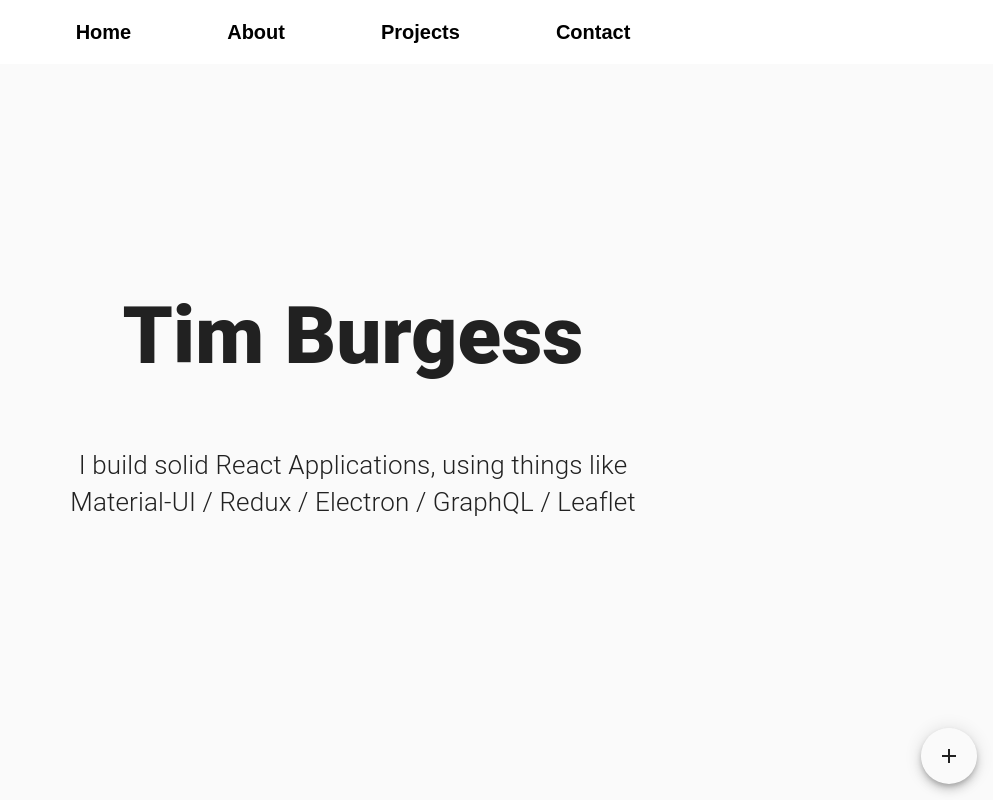
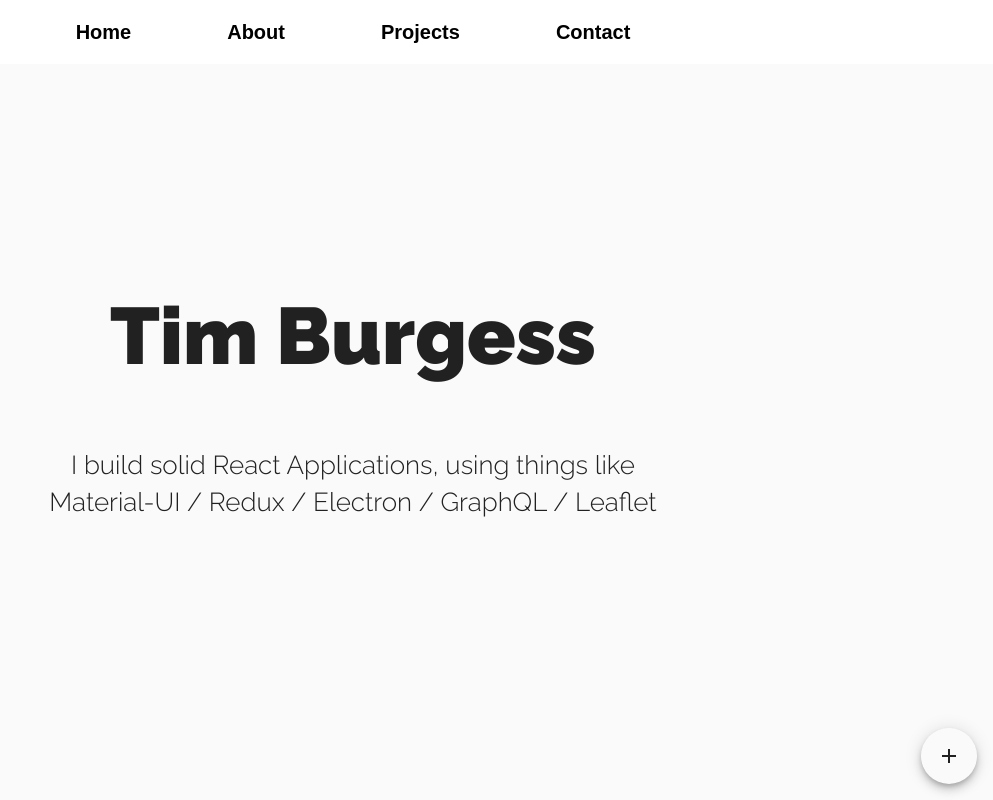
Before and after one commit to timburgess/mysite, a React (Create React App) app: page / in a window 1280 px wide. Shown: the whole page, without its empty margins (287-1280 px from the left). Built offline with nearby package versions, Linux system fonts and the light colour scheme.

Commit message:
More tweaks for btns

```diff
--- a/src/components/SpeedDials.js
+++ b/src/components/SpeedDials.js
@@ -47,7 +47,7 @@
   },
 ]
 
-const SpeedDials = ()  => {
+const SpeedDials = () => {
   const classes = useStyles()
   const [open, setOpen] = useState(false)
 
@@ -69,7 +69,7 @@
         onOpen={handleOpen}
         open={open}
         direction="up"
-        FabProps={{ color: 'default' }}
+        FabProps={{ color: 'inherit' }}
       >
         {actions.map(action => (
           <SpeedDialAction
--- a/src/index.css
+++ b/src/index.css
@@ -21,13 +21,17 @@
   /* height: calc(var(--vh, 1vh) * 100); */
 }
 
-/* some pages are fixed & we flexbox-grow the main div */
+/* pages other than projects are fixed & we flexbox-grow the main div */
 .fixpage {
   height: 100vh;
   display: flex;
   flex-direction: column;
 }
 
+/* override mui default button */
+button {
+  background: #fff !important;
+}
 
 code {
   font-family: source-code-pro, Menlo, Monaco, Consolas, 'Courier New', monospace;
--- a/src/index.js
+++ b/src/index.js
@@ -1,17 +1,23 @@
-import React from 'react';
-import ReactDOM from 'react-dom';
-import './index.css';
-import App from './App';
-import * as serviceWorker from './serviceWorker';
+import React from 'react'
+import ReactDOM from 'react-dom'
+import { ThemeProvider } from '@material-ui/styles'
+import { theme } from './theme'
+import './index.css'
+import App from './App'
+import * as serviceWorker from './serviceWorker'
 
 // calc viewport height and set --vh custom property as mobile browsers lie to us
-let vh = window.innerHeight * 0.01;
-document.documentElement.style.setProperty('--vh', `${vh}px`);
+let vh = window.innerHeight * 0.01
+document.documentElement.style.setProperty('--vh', `${vh}px`)
 
-
-ReactDOM.render(<App />, document.getElementById('root'));
+ReactDOM.render(
+  <ThemeProvider theme={theme}>
+    <App />
+  </ThemeProvider>,
+  document.getElementById('root'),
+)
 
 // If you want your app to work offline and load faster, you can change
 // unregister() to register() below. Note this comes with some pitfalls.
 // Learn more about service workers: https://bit.ly/CRA-PWA
-serviceWorker.unregister();
+serviceWorker.unregister()
--- /dev/null
+++ b/src/theme.js
@@ -0,0 +1,108 @@
+import { createMuiTheme } from '@material-ui/core'
+
+export const theme = createMuiTheme({
+  // palette: {
+  //   primary: {
+  //     main: '#00759a',
+  //     contrastText: '#fff',
+  //   },
+  //   secondary: {
+  //     main: '#7ab800',
+  //     dark: '#34b233',
+  //     contrastText: '#fff',
+  //   },
+  // },
+  typography: {
+    useNextVariants: true,
+    fontFamily: ['Raleway', 'sans-serif'].join(','),
+  }
+    // htmlFontSize: 16, // html element size
+  //   // print media fonts are half the size
+  //   h1: {
+  //     fontSize: '2.5rem',
+  //     fontWeight: 300,
+  //     '@media print': {
+  //       fontSize: '1.25rem',
+  //     },
+  //   },
+  //   h2: {
+  //     fontSize: '2rem',
+  //     fontWeight: 300,
+  //     '@media print': {
+  //       fontSize: '1rem',
+  //     },
+  //   },
+  //   h3: {
+  //     fontSize: '1.5rem',
+  //     fontWeight: 300,
+  //     '@media print': {
+  //       fontSize: '0.75rem',
+  //     },
+  //   },
+  //   h4: {
+  //     fontSize: '1.125rem',
+  //     fontWeight: 300,
+  //     '@media print': {
+  //       fontSize: '0.5625rem',
+  //     },
+  //   },
+  //   h5: {
+  //     fontSize: '0.875rem',
+  //     fontWeight: 600,
+  //     '@media print': {
+  //       fontSize: '0.4375rem',
+  //     },
+  //   },
+  //   h6: {
+  //     fontSize: '0.8125rem',
+  //     fontWeight: 600,
+  //     '@media print': {
+  //       fontSize: '0.4rem !important',
+  //     },
+  //   },
+  //   subtitle1: {
+  //     fontSize: '0.75rem',
+  //     fontWeight: 600,
+  //     '@media print': {
+  //       fontSize: '0.375rem',
+  //     },
+  //   },
+  //   body2: {
+  //     fontSize: '1rem', // typography default
+  //     fontWeight: 400,
+  //     '@media print': {
+  //       fontSize: '0.5rem',
+  //     },
+  //   },
+  // },
+  // overrides: {
+  //   MuiTypography: {
+  //     root: {
+  //       lineHeight: '1.65 !important',
+  //     },
+  //   },
+  //   MuiButton: {
+  //     root: {
+  //       textTransform: 'inherit',
+  //       fontWeight: 600,
+  //     },
+  //   },
+  //   MuiListItem: {
+  //     root: {
+  //       textTransform: 'capitalize',
+  //     },
+  //   },
+  //   MuiSnackbarContent: {
+  //     root: {
+  //       // override for all breakpoints
+  //       maxWidth: '90vw !important',
+  //     },
+  //   },
+  //   // deal with white text causing lighter ripple
+  //   MuiTouchRipple: {
+  //     child: {
+  //       backgroundColor: 'rgba(0, 0, 0, 0.87)',
+  //     },
+  //   },
+  // },
+})
```
